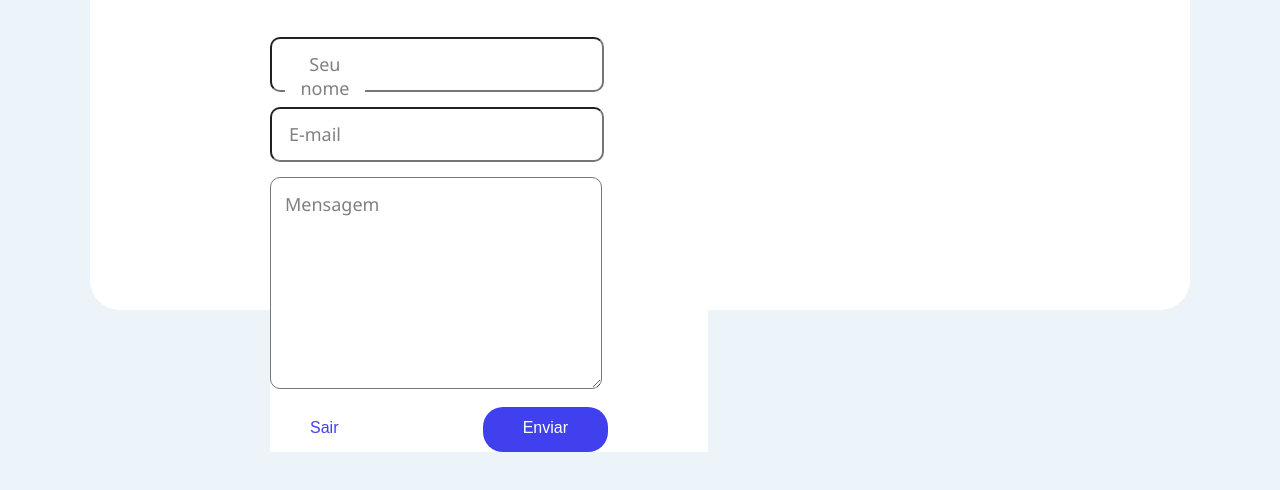
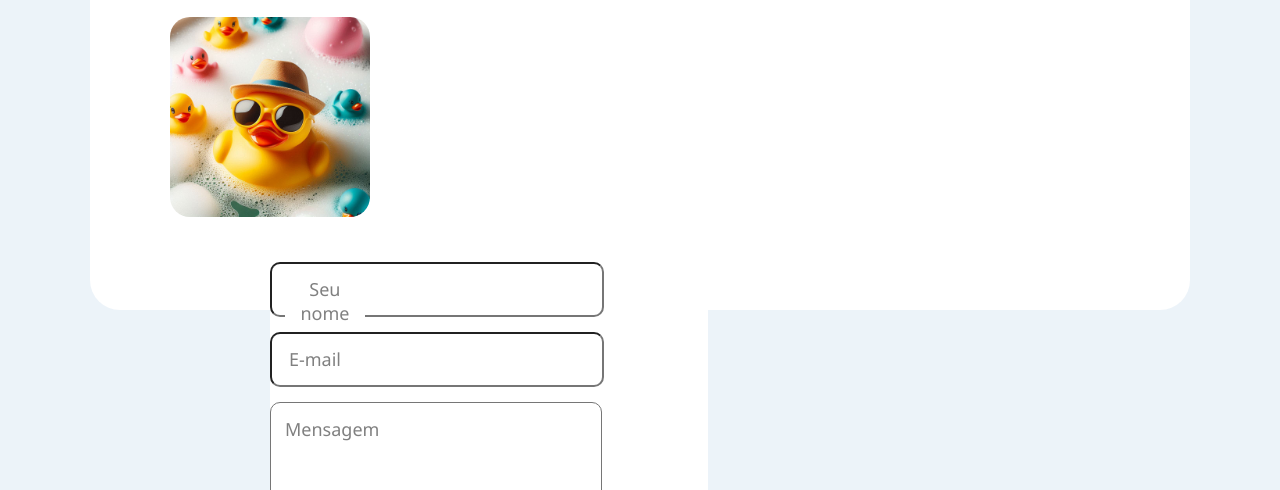
Before and after one commit to MaryanaFraga/trabalho-web, a plain HTML site: page contato.html in a window 1280 px wide. Shown: the part 310-800 px from the top of the page. Drawn offline with Linux system fonts and the light colour scheme.

Commit message:
Add uma foto de um patinho

```diff
--- a/contato.css
+++ b/contato.css
@@ -32,6 +32,11 @@ section{
 h2{
     font-size: xxx-large;
     font-weight: 400;
+}
+
+#imagem{
+    margin-top: 20px;
+    border-radius: 20px;
 }
 
 #direita{
--- a/contato.html
+++ b/contato.html
@@ -12,6 +12,7 @@
             <div id="esquerda">
                 <h2>Contato</h2>
                 <p>Me mande uma mensagem</p>
+                <img src="img/um-patinho-legal.png" width="200" id="imagem">
             </div>
 
             <div id="direita">
```
